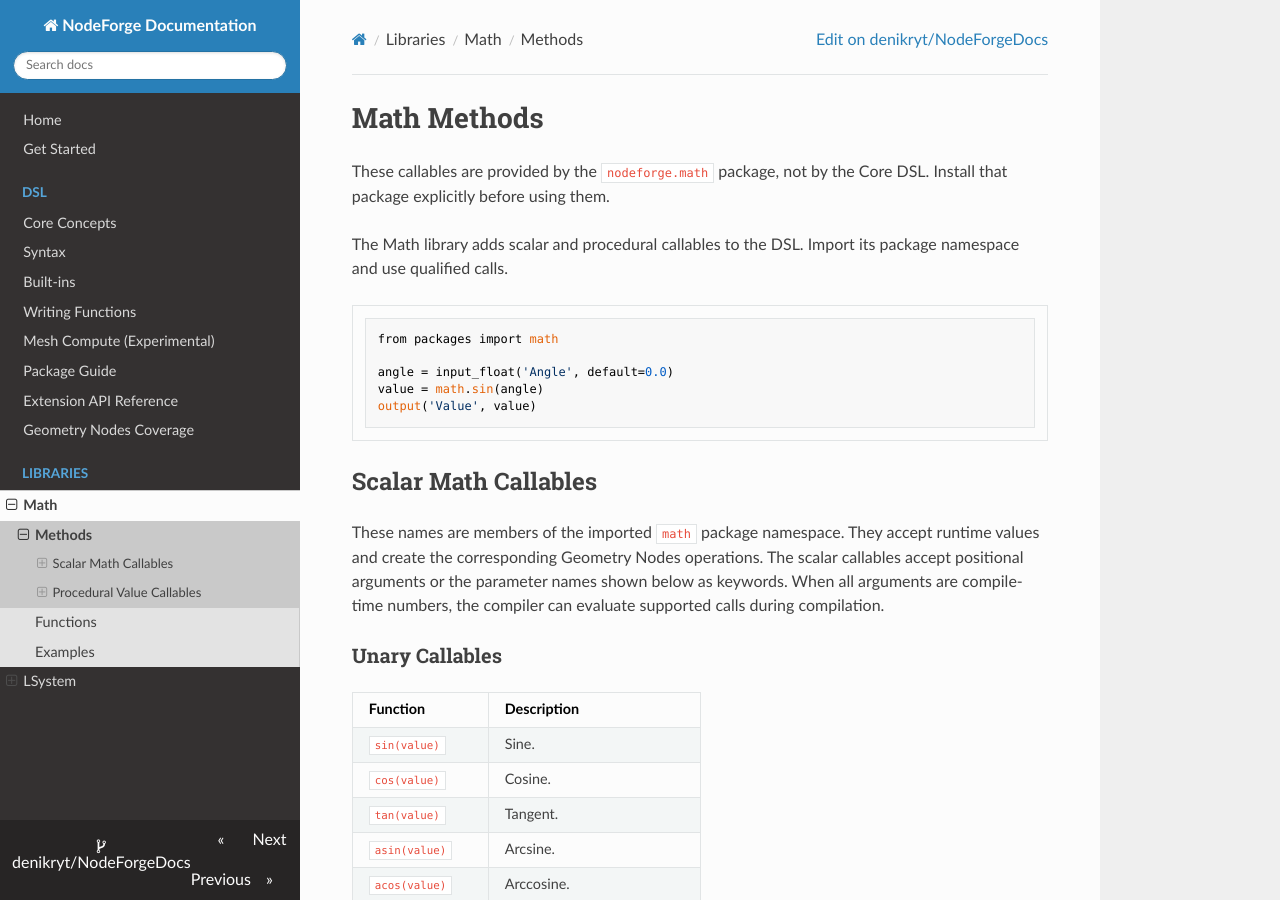
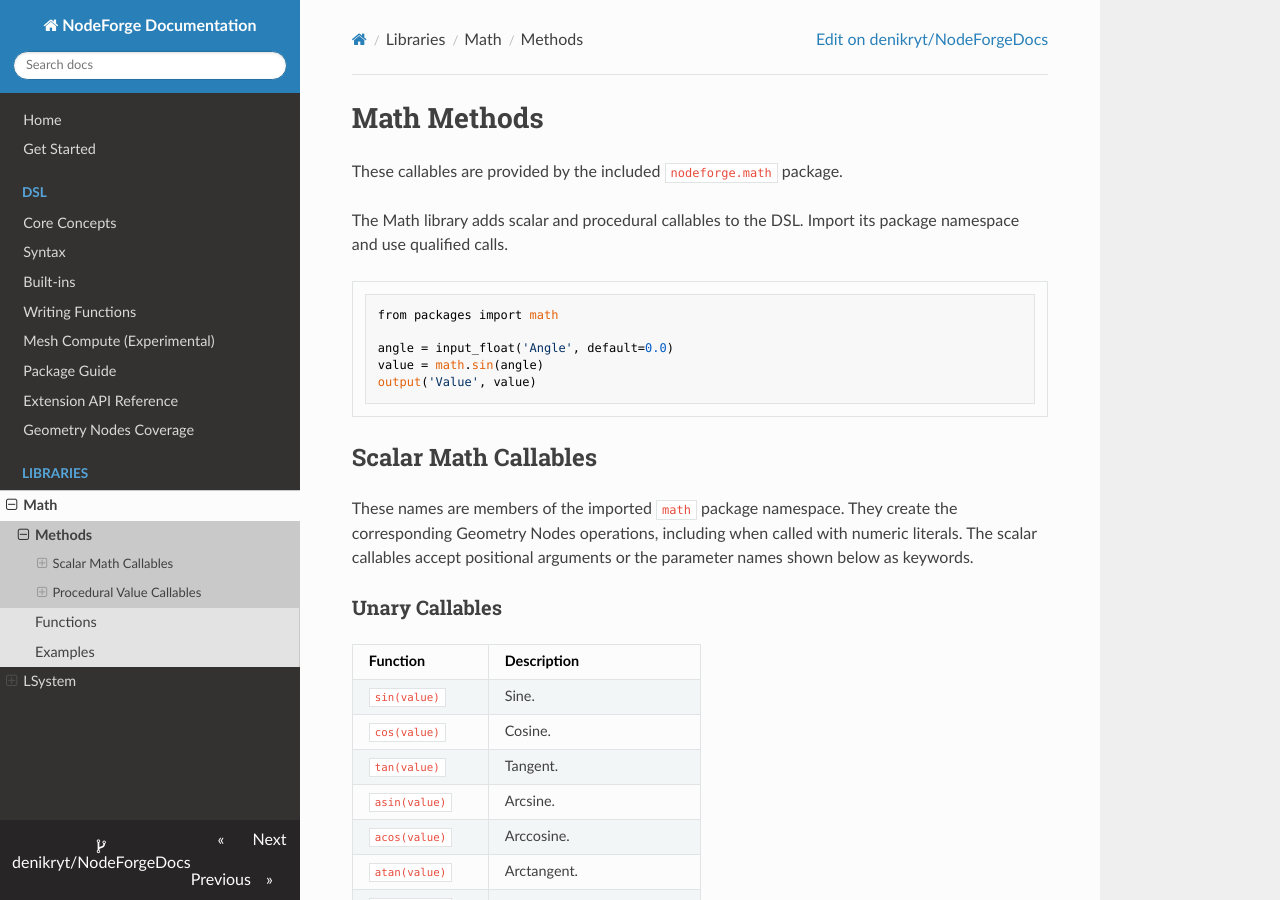
Before and after one commit to denikryt/NodeForgeDocs, an MkDocs documentation site: the page built from docs/MATH_METHODS.md, in a window 1280 px wide and 900 px high. Built offline with MkDocs 1.6.1, drawn with Linux system fonts in a browser that asks for light colours; nearby versions of some CDN libraries.

Commit message:
docs: clarify bundled Math and L-System libraries
Remove obsolete package permission and max-version guidance, and correct the L-System compatibility and Math usage docs.

```diff
--- a/docs/MATH_METHODS.md
+++ b/docs/MATH_METHODS.md
@@ -1,6 +1,6 @@
 # Math Methods
 
-These callables are provided by the `nodeforge.math` package, not by the Core DSL. Install that package explicitly before using them.
+These callables are provided by the included `nodeforge.math` package.
 
 The Math library adds scalar and procedural callables to the DSL. Import its package namespace and use qualified calls.
 
@@ -14,7 +14,7 @@
 
 ## Scalar Math Callables
 
-These names are members of the imported `math` package namespace. They accept runtime values and create the corresponding Geometry Nodes operations. The scalar callables accept positional arguments or the parameter names shown below as keywords. When all arguments are compile-time numbers, the compiler can evaluate supported calls during compilation.
+These names are members of the imported `math` package namespace. They create the corresponding Geometry Nodes operations, including when called with numeric literals. The scalar callables accept positional arguments or the parameter names shown below as keywords.
 
 ### Unary Callables
 
```
Also changed, not shown: docs/GET_STARTED.md (+2 -2 lines), docs/LSYSTEMS.md (+1 -1 lines), docs/LSYSTEMS_SCRIPTING.md (+1 -1 lines), docs/MATH_EXAMPLES.md (+1 -1 lines), docs/PACKAGES.md (+3 -21 lines).
